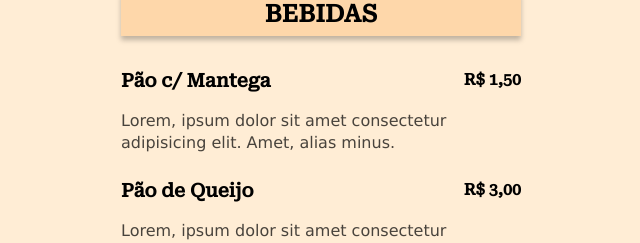
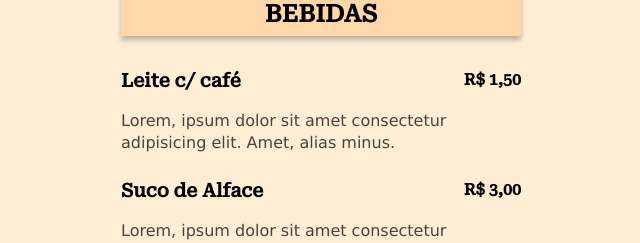
Before and after one commit to genaellourenco/rocketseat, a plain HTML site: page cardapio/index.html in a window 1280 px wide. Shown: the part 599-842 px from the top of the page, without its empty margins (319-959 px from the left). Drawn offline with Linux system fonts and the light colour scheme.

Commit message:
Update index.html

```diff
--- a/cardapio/index.html
+++ b/cardapio/index.html
@@ -71,7 +71,7 @@
                 <li>
                     <div>
                         <div class="itens-list">
-                            <h3>Pão c/ Mantega</h3>
+                            <h3>Leite c/ café</h3>
                             <h4>R$ 1,50</h4>
                         </div>
                         <div class="descr-itens">
@@ -82,7 +82,7 @@
                 <li>
                     <div>
                         <div class="itens-list">
-                            <h3>Pão de Queijo</h3>
+                            <h3>Suco de Alface</h3>
                             <h4>R$ 3,00</h4>
                         </div>
                         <div class="descr-itens">
```
